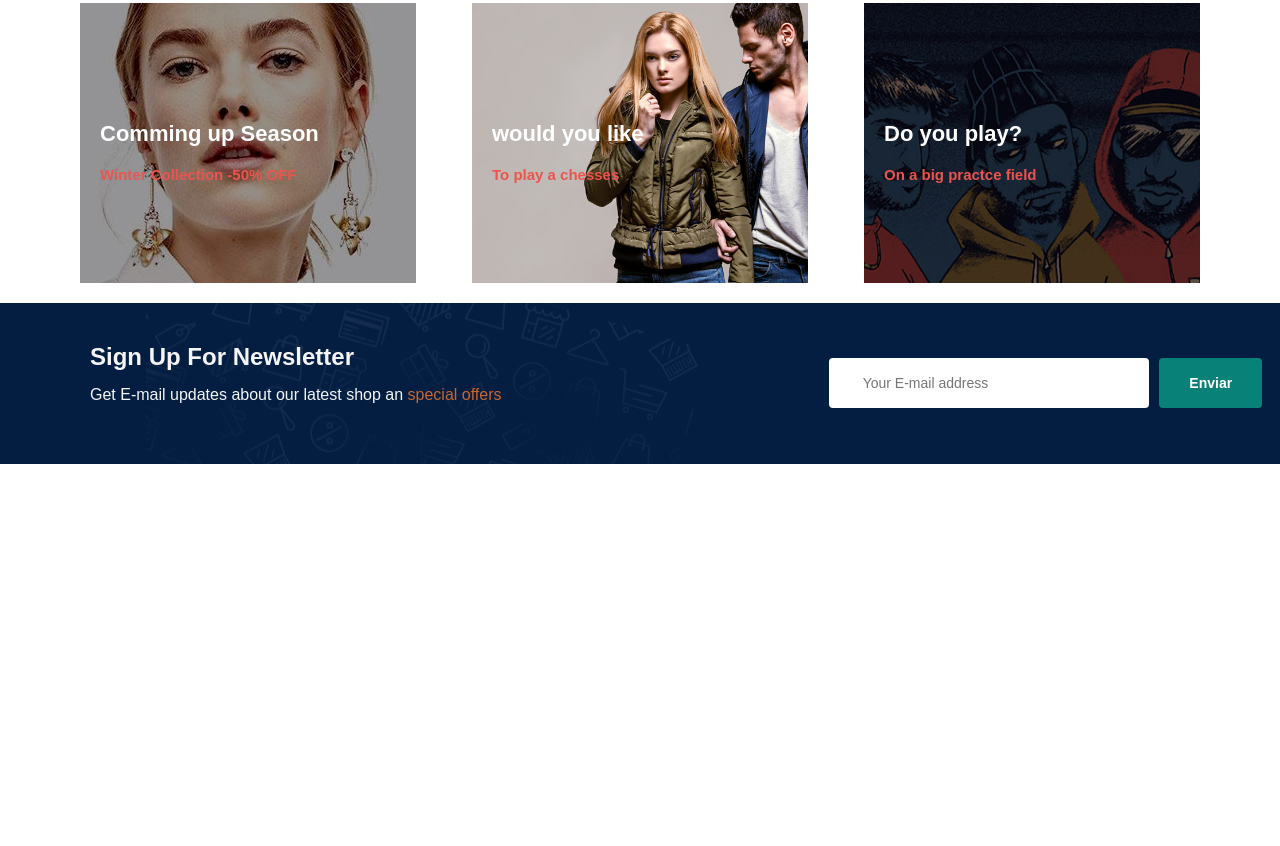
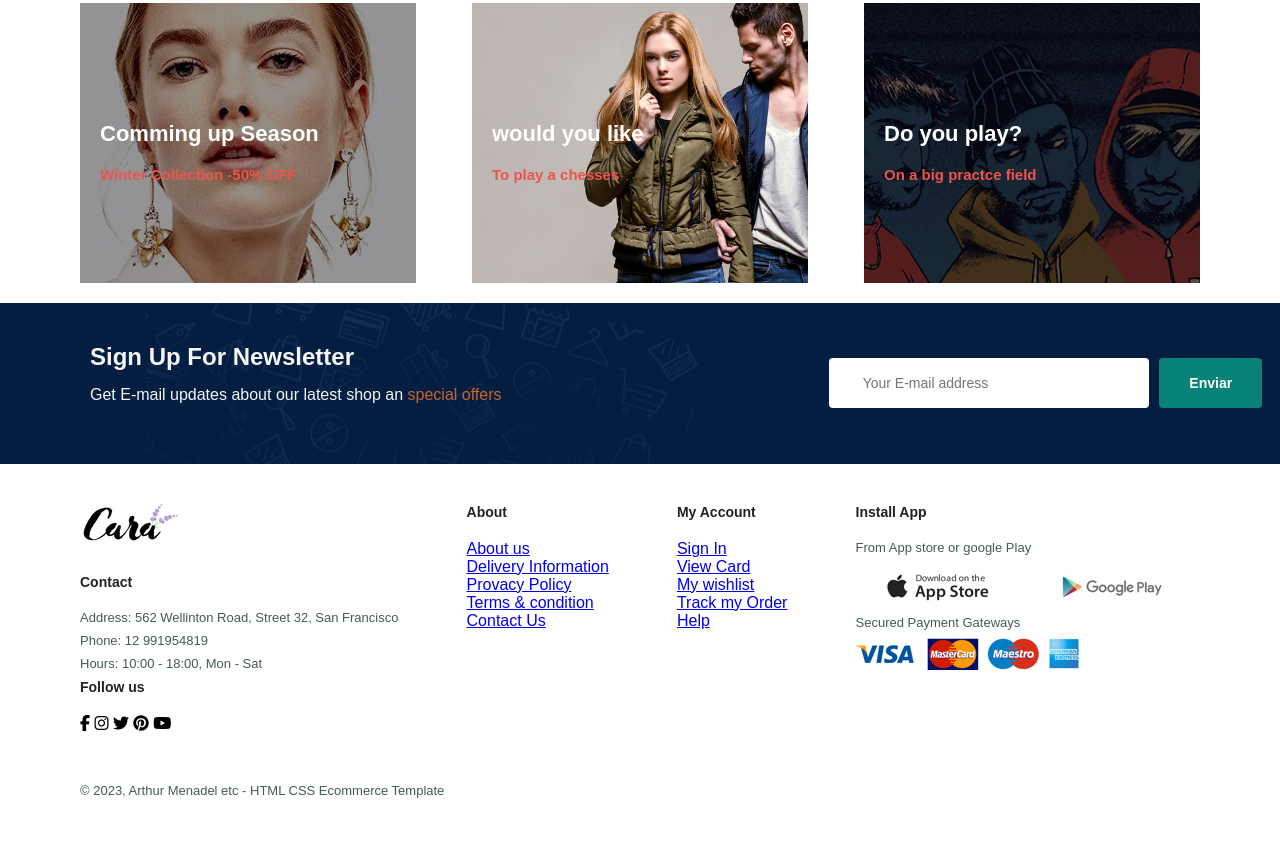
Before and after one commit to amenadel/e-commerce, a plain HTML site: page e-commerce1/index.html in a window 1280 px wide. Shown: the part 4433-5279 px from the top of the page. Before the commit the page ends 4897 px from the top, so only its background shows below. Drawn offline with Linux system fonts and the light colour scheme.

Commit message:
complete newspaper

```diff
--- a/e-commerce1/index.html
+++ b/e-commerce1/index.html
@@ -446,6 +446,65 @@
         </div>
 
     </section>
+    <footer class="section-p1">
+        <div class="col">
+            <img class="logo" src="img/logo.png" alt="Logo">
+            <h4>Contact</h4>
+            <p>
+                <span>Address:</span> 562 Wellinton Road, Street 32, San Francisco
+            </p>
+            <p>
+                <span>Phone:</span> 12 991954819
+            </p>
+            <p>
+                <span>Hours:</span> 10:00 - 18:00, Mon - Sat
+            </p>
+            <div class="follow">
+                <h4>Follow us</h4>
+                <div class="icon">
+                 <i class="fa fa-facebook" aria-hidden="true"></i>
+                 <i class="fa fa-instagram" aria-hidden="true"></i>
+                 <i class="fa fa-twitter" aria-hidden="true"></i>
+                 <i class="fa fa-pinterest" aria-hidden="true"></i>
+                 <i class="fa fa-youtube" aria-hidden="true"></i>
+                </div>
+            </div>
+        </div>
+        <div class="col">
+            <h4>About</h4>
+            <a href="#">About us</a>
+            <a href="#">Delivery Information</a>
+            <a href="#">Provacy Policy</a>
+            <a href="#">Terms & condition</a>
+            <a href="#">Contact Us</a>
+
+        </div>
+        <div class="col">
+            <h4>My Account</h4>
+            <a href="#">Sign In</a>
+            <a href="#">View Card </a>
+            <a href="#">My wishlist</a>
+            <a href="#">Track my Order</a>
+            <a href="#">Help</a>
+
+        </div>
+
+         <div class="col install">
+            <h4>Install App</h4>
+            <p>From App store or google Play</p>
+            <div class="row">
+                <img src="img/pay/app.jpg" alt="">
+                <img src="img/pay/play.jpg" alt="">
+            </div>
+            <p>Secured Payment Gateways</p>
+            <img src="img/pay/pay.png" alt="">
+        </div>
+
+        <div class="copyright">
+            <p> &copy; 2023, Arthur Menadel etc - HTML CSS Ecommerce Template</p>
+        </div>
+
+    </footer>
 
 
     <script src="script.js"></script>
--- a/e-commerce1/style.css
+++ b/e-commerce1/style.css
@@ -564,3 +564,40 @@ body
     margin-left: 10px;
 
 }
+
+
+footer
+{
+    display: flex;
+    flex-wrap:  wrap;
+    justify-content: space-between;
+}
+
+
+footer .col
+{
+    display: flex;
+    flex-direction: column;
+    align-items: flex-start;
+    margin-bottom: 50px;
+}
+
+footer .logo
+{
+    margin-bottom: 30px;
+
+}
+
+
+footer h4
+{
+    font-size: 14px;
+    padding-bottom: 20px;
+}
+
+footer p
+{
+    font-size: 13px;
+    text-decoration: none;
+    margin: 0 0 8px 0;
+}
```
